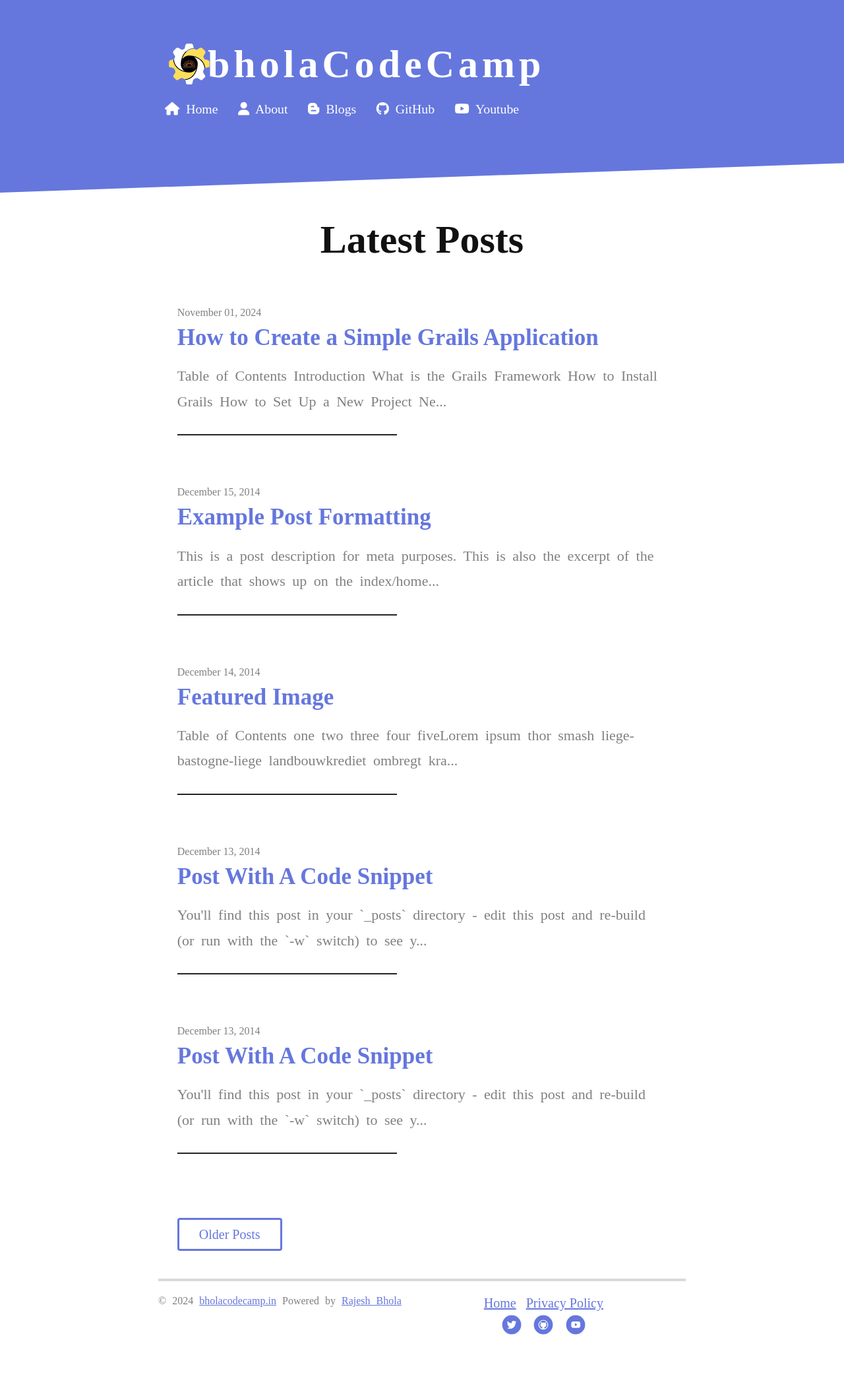
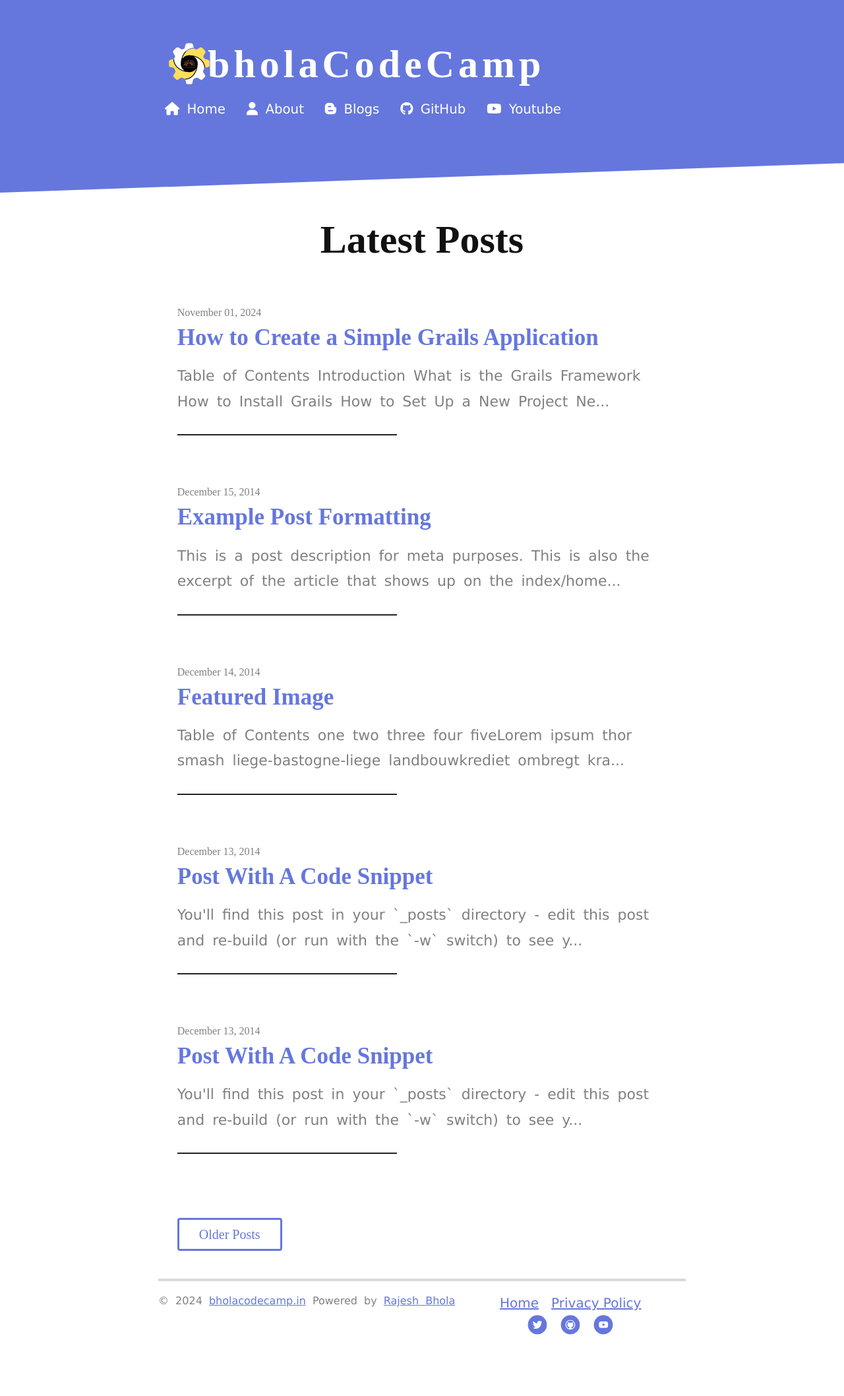
Before and after one commit to rajeshbhola/devguide, a Jekyll site: the page built from index.html, in a window 1280 px wide. Shown: the whole page at 66% size. Built offline with Jekyll 4.4.1, drawn with Linux system fonts in a browser that asks for light colours; nearby versions of some CDN libraries; some web fonts are replaced; the list of posts is cut into pages by our own code.

Commit message:
mobile screen font changed

```diff
--- a/_sass/_config.scss
+++ b/_sass/_config.scss
@@ -53,4 +53,4 @@ TYPE SETTINGS
 ***************/
 
 $sans-serif: 'Jaturat', cursive;
-$serif: cursive;
+$serif: 'Verdana', serif;
```
